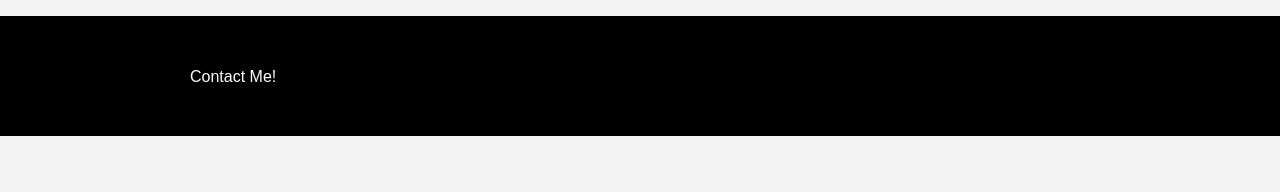
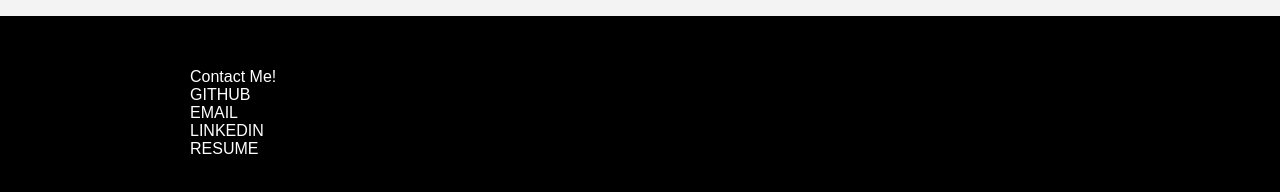
Before and after one commit to rjdabbar/portfolio, a plain HTML site: page index.html in a window 1280 px wide. Shown: the part 1666-1858 px from the top of the page. Before the commit the page ends 1802 px from the top, so only its background shows below. Drawn offline with Linux system fonts and the light colour scheme.

Commit message:
started updating contact info, added resume download

```diff
--- a/index.html
+++ b/index.html
@@ -14,7 +14,7 @@
           <article>
             <div class="group about-me">
               <img id="portrait" src="images/rj-dabbar.jpg" alt="RJ Dabbar">
-              <h1 class="title">Hi, I'm RJ Dabbar. <br> I'm a Web Developer</h1>
+              <h1 class="title">Hi, I'm RJ Dabbar. <br> I'm a Web Developer. <br> I live in NYC.</h1>
             </div>
             <p id="bio">
               I've worked with common open source frameworks like Ruby on Rails
@@ -92,7 +92,12 @@
       <section class="strip contact">
         <div class="container">
           <h1 class="contact">Contact Me!</h1>
-
+          <ul class="group">
+            <li class="contact">GITHUB</li>
+            <li class="contact">EMAIL</li>
+            <li class="contact">LINKEDIN</li>
+            <li class="contact"><a href="/docs/resume.pdf" download>RESUME</a></li>
+          </ul>
         </div>
       </section>
     </main>
```
Also changed, not shown: 1 other file.
